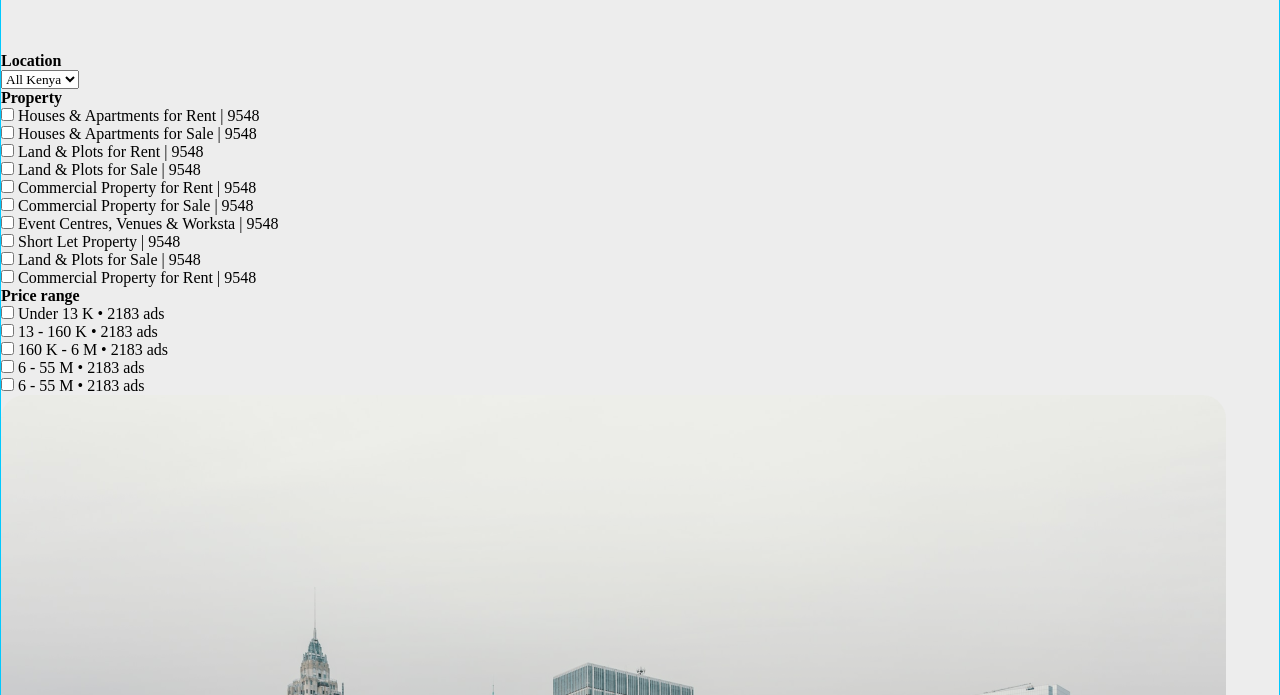
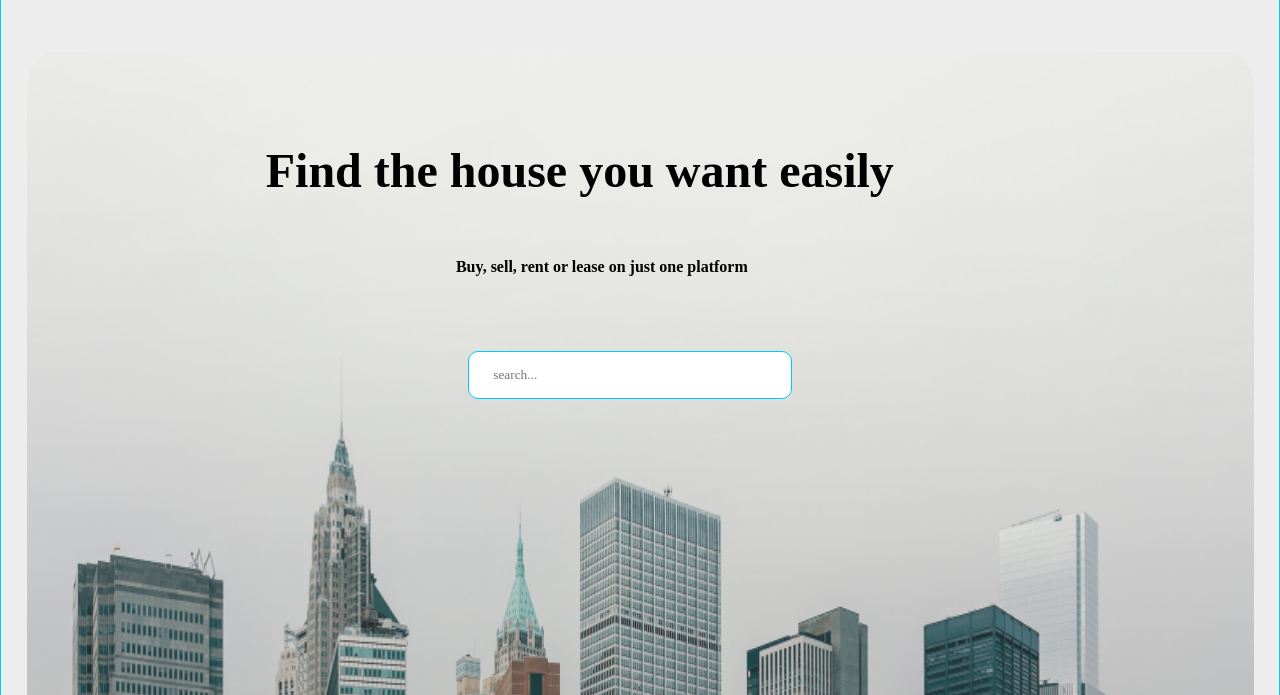
Before and after one commit to vlrpor/Exam1n, a plain HTML site: page index.html in a window 1280 px wide. Shown: the part 105-800 px from the top of the page. Drawn offline with Linux system fonts and the light colour scheme.

Commit message:
add first section css styles

```diff
--- a/assets/css/style.css
+++ b/assets/css/style.css
@@ -62,3 +62,95 @@ button {
 .lupa {
     display: none;
 }
+
+
+.sector {
+    display: flex;
+    flex-wrap: wrap-reverse;
+    max-width: 1642px;
+    width: 100%;
+    margin: auto;
+    gap: 20px;
+}
+.western {
+    max-width: 395px;
+    width: 100%;
+    background-color: #F8F8F8;
+    border: none;
+    border-radius: 24px;
+    padding: 32px 32px;
+}
+.place {
+    margin-bottom: 16px;
+    font-weight: medium;
+}
+.proper {
+    margin-bottom: 13px;
+    font-weight: medium;
+}
+select {
+    max-width: 331px;
+    height: 48px;
+    border: 1px solid #00C9FF;
+    border-radius: 10px;
+    margin-bottom: 32px;
+    padding-left: 18px;
+}
+.form-row, .radio{
+    display: flex;
+    flex-direction: column;
+    gap: 10px;
+}
+.prrange {
+    margin-top: 39px;
+    margin-bottom: 13px;
+    font-weight: medium;
+}
+.eastern {
+    max-width: 1227px;
+    width: 100%;
+    margin: auto;
+    position: relative;
+    margin-top: 0px;
+    margin-bottom: 0px;
+}
+.citizen {
+    height: 100%;
+}
+.mincitizen {
+    height: 100%;
+    display: none;
+}
+.eastern h1 {
+    position: absolute;
+    top: 10%;
+    left: 50%;
+    right: -11%;
+    transform: translate(-50%, -50%);
+    font-size: 48px;
+    letter-spacing: 0px;
+    line-height: 72px;
+    font-weight: semibold;
+}
+.eastern h4 {
+    position: absolute;
+    top: 17%;
+    left: 35%;
+    font-size: 16px;
+    letter-spacing: 0px;
+    line-height: 24px;
+    font-weight: regular;
+}
+.searcher {
+    position: absolute;
+    top: 25%;
+    left: 36%;
+    width: 324px;
+}
+.form-search input {
+    width: 100%;
+    height: 48px;
+    border: 1px solid #00C9FF;
+    border-radius: 10px;
+    padding-left: 24px;
+}
```
